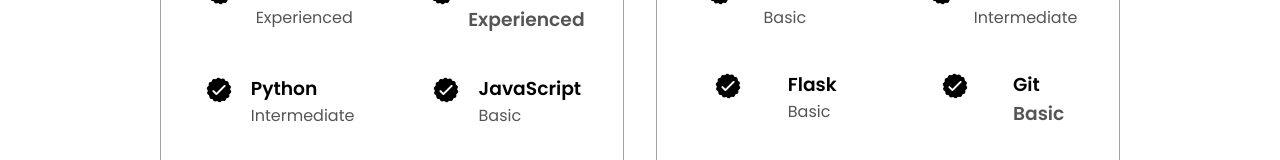
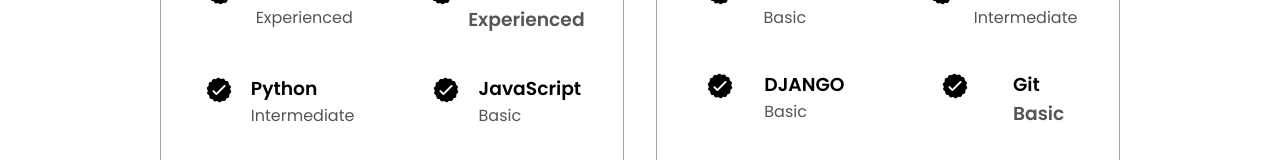
Before and after one commit to NeikosaLothu/html-css-js-portfolio, a plain HTML site: page index.html in a window 1280 px wide. Shown: the part 1948-2108 px from the top of the page. Drawn offline with Linux system fonts and the light colour scheme.

Commit message:
Update index.html

```diff
--- a/index.html
+++ b/index.html
@@ -228,7 +228,7 @@
                     class="icon"
                 />
                 <div>
-                    <h3>Flask</h3>
+                    <h3> DJANGO</h3>
                     <p>Basic</p>
                 </div>
                 </article>
```
